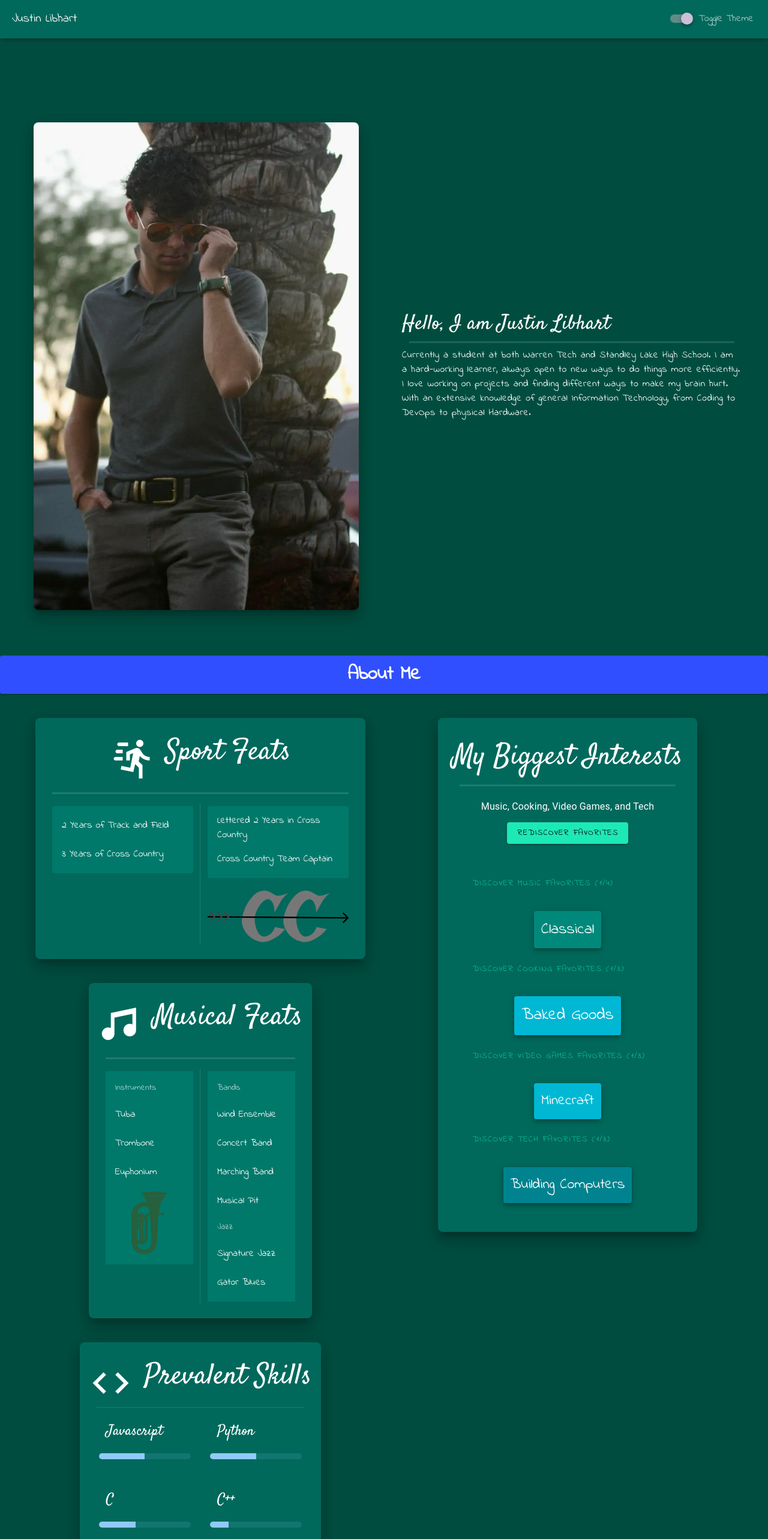
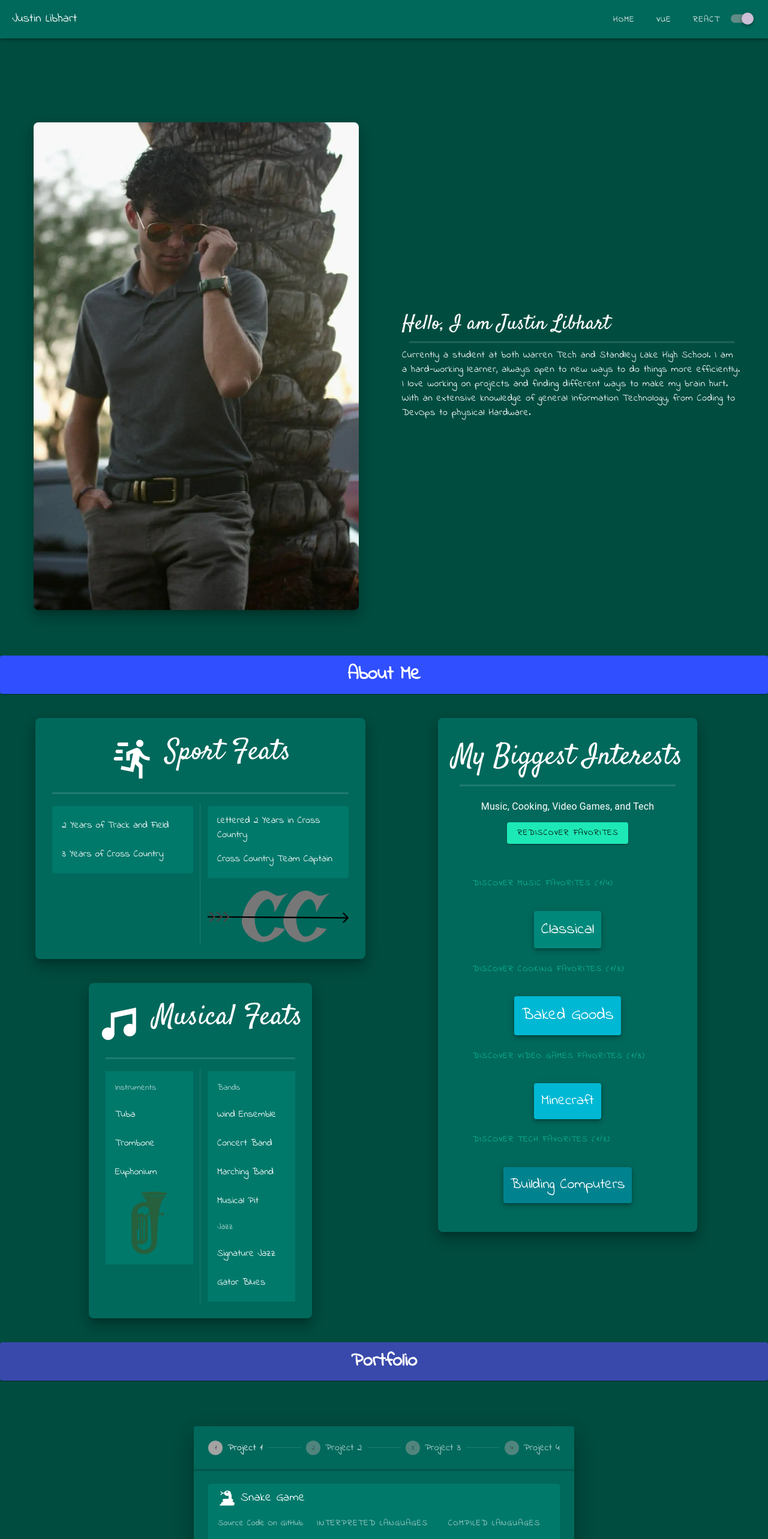
Before and after one commit to SuperJu5tin/vue-site-personal, a Vue app: page / in a window 1280 px wide. Shown: the top 2566 px of the page at 60% size. Built offline with nearby package versions, Linux system fonts and the light colour scheme.

Commit message:
professional

```diff
--- a/src/components/AboutMe.vue
+++ b/src/components/AboutMe.vue
@@ -9,7 +9,7 @@
       <v-row class="justify-center ga-10">
         <SportFeats />
         <MusicalFeats />
-        <PrevalentSkills />
+        <!-- <PrevalentSkills /> -->
       </v-row>
     </v-col>
 
--- a/src/components/AppBar.vue
+++ b/src/components/AppBar.vue
@@ -17,10 +17,12 @@
     </template> -->
     <v-app-bar-title>Justin Libhart</v-app-bar-title>
     <template #append>
+      <v-btn href="https://justin.libhart.dev">Home</v-btn>
+      <v-btn href="https://vue.libhart.dev">Vue</v-btn>
+      <v-btn href="https://react.libhart.dev">React</v-btn>
       <v-switch
         v-model="darkMode"
         class="mt-5 mr-5"
-        label="Toggle Theme"
         @change="toggleTheme()"
       />
     </template>
--- a/src/components/AppFooter.vue
+++ b/src/components/AppFooter.vue
@@ -41,6 +41,16 @@
       icon: `mdi-linkedin`,
       href: 'https://www.linkedin.com/in/justin-libhart-798498304/',
     },
+    {
+      title: 'Credly',
+      icon: `mdi-alpha-c-box`,
+      href: 'https://www.credly.com/users/justin-libhart',
+    },
+    {
+      title: 'Instagram',
+      icon: `mdi-instagram`,
+      href: 'https://www.instagram.com/justinlibhart/',
+    },
   ]
 </script>
 
```
